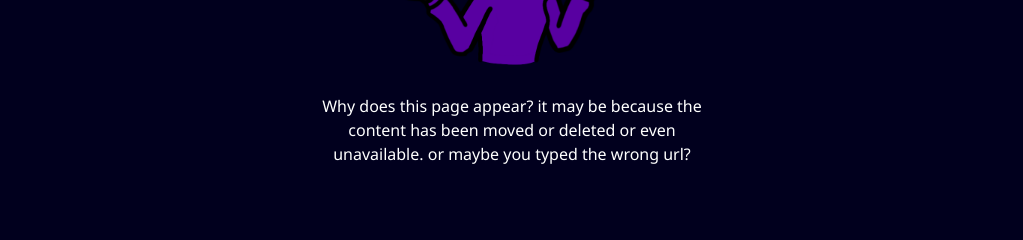
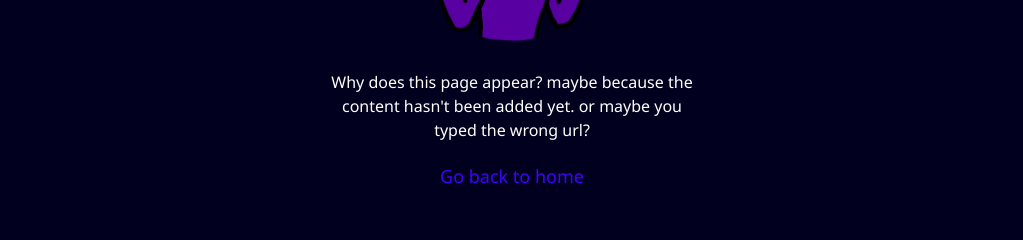
Before and after one commit to nomi-nonsz/jaozo, a React (Vite) app: page /genre in a window 1280 px wide. Shown: the part 556-796 px from the top of the page, without its empty margins (128-1151 px from the left). Built offline with nearby package versions, Linux system fonts and the light colour scheme; no server answers.

Commit message:
Update 404 Not found page

```diff
--- a/src/assets/pages/NotFound404.jsx
+++ b/src/assets/pages/NotFound404.jsx
@@ -1,4 +1,5 @@
 import React from "react";
+import { Link } from "react-router-dom";
 import img from "../images/not-found.png";
 
 function NotFound404 () {
@@ -12,8 +13,9 @@ function NotFound404 () {
                 <img className="w-72" src={img} alt="404" />
             </figure>
             <article className="w-96">
-                <p>Why does this page appear? it may be because the content has been moved or deleted or even unavailable. or maybe you typed the wrong url?</p>
+                <p>Why does this page appear? maybe because the content hasn't been added yet. or maybe you typed the wrong url?<br /></p>
             </article>
+            <div><Link to={"/"} className="text-primary text-lg hover:text-border-primary transition-colors">Go back to home</Link></div>
         </main>
     )
 }
```
